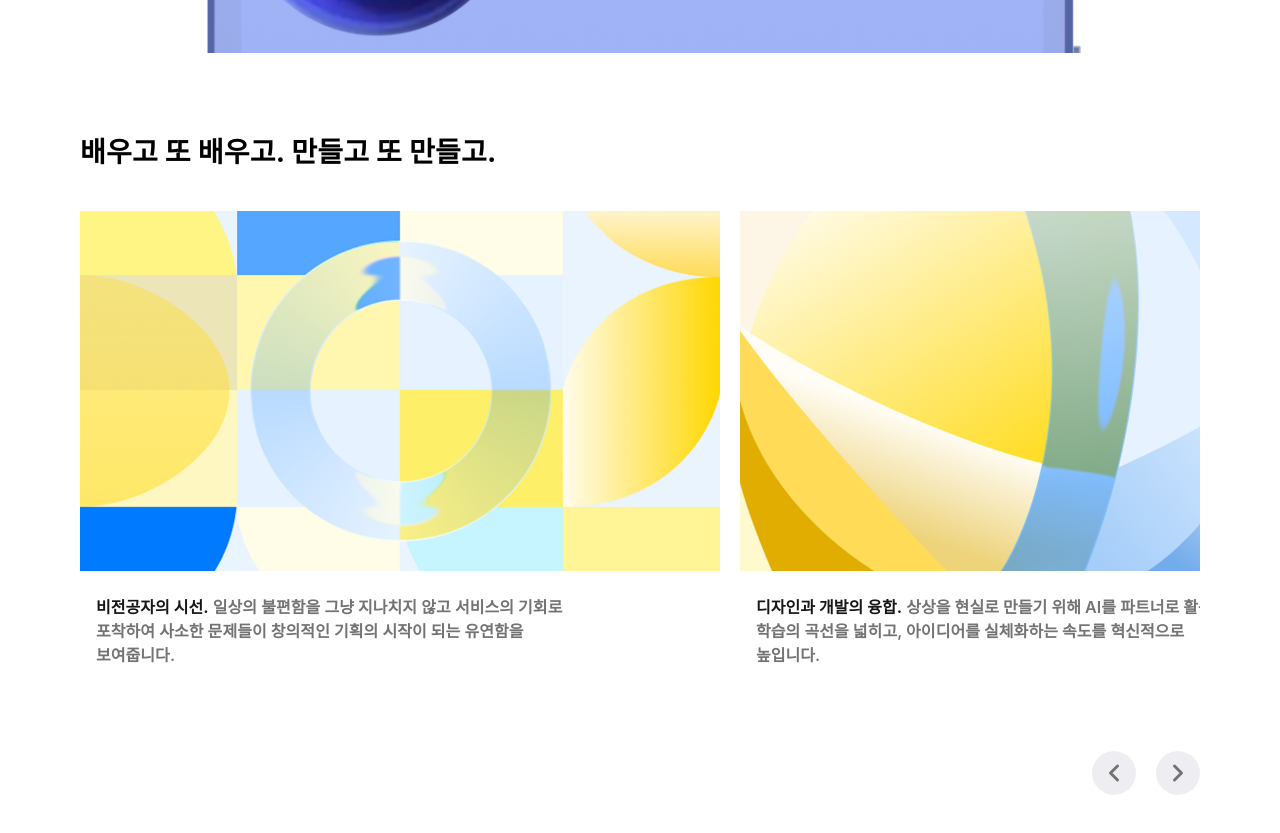
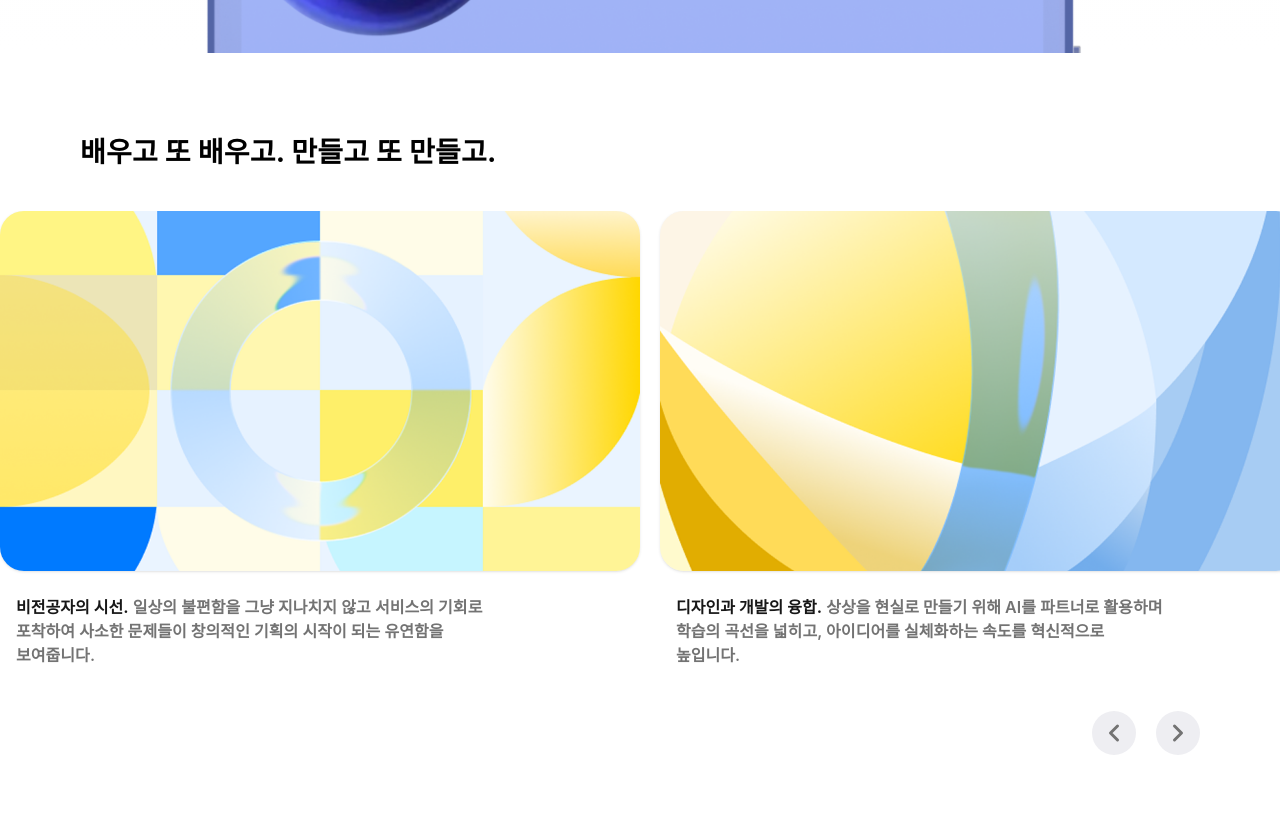
Before and after one commit to BS-Stack-Lab/portfolio-site-2026, a Next.js app: page / in a window 1280 px wide. Shown: the part 3640-4473 px from the top of the page. Built offline with nearby package versions, Linux system fonts and the light colour scheme; a web font is replaced by a local one.

Commit message:
about me section modify

```diff
--- a/components/AboutMe.tsx
+++ b/components/AboutMe.tsx
@@ -53,47 +53,41 @@ export default function AboutMe() {
       <style jsx global>{`
         .scrollbar-hide::-webkit-scrollbar { display: none; }
         .scrollbar-hide { -ms-overflow-style: none; scrollbar-width: none; }
-
-        /* 스크롤 스냅 스타일 추가 */
-        .snap-container {
-          scroll-snap-type: x mandatory; /* 가로 방향으로 강제 스냅 */
-        }
-        .snap-item {
-          scroll-snap-align: center; /* 카드가 컨테이너의 중앙에 스냅됨 */
-        }
-
-        /* 1600px 이상에서 중앙 정렬 시 첫/마지막 카드 스냅 보정 */
+        .snap-container { scroll-snap-type: x mandatory; }
+        .snap-item { scroll-snap-align: center; }
         @media (min-width: 1280px) {
+          /* 첫 번째 카드가 컨테이너의 시작점(패딩 고려)에 맞게 스냅되도록 조정 */
           .snap-item:first-child { scroll-snap-align: start; }
           .snap-item:last-child { scroll-snap-align: end; }
         }
       `}</style>
 
-      <div className="relative w-full max-w-[1600px] mx-auto px-[20px] md:px-[40px] xl:px-[80px] flex flex-col gap-[64px] overflow-visible">
-
-        <div className="w-full flex flex-col xl:items-end items-center gap-[40px] overflow-visible">
-
+      {/* 1. 타이틀 영역: 1600px 제한 + 중앙 정렬 + 패딩 */}
+      <div className="w-full max-w-[1600px] mx-auto px-[20px] md:px-[40px] xl:px-[80px] mb-[40px]">
         <div className="w-full flex justify-start">
           <h2 className="font-wanted font-bold text-[#000000] tracking-[0.23px] xl:text-[28px] xl:leading-[38px] md:text-[24px] text-[20px]">
             배우고 또 배우고. 만들고 또 만들고.
           </h2>
         </div>
+      </div>
 
-          {/* 1. 컨테이너에 snap-container 추가 */}
+      {/* 2. 스크롤 영역: 부모의 1600px 제한을 벗어나 브라우저 끝까지 확장(w-full) */}
       <div
         ref={scrollRef}
         className="w-full overflow-x-auto scrollbar-hide scroll-smooth overflow-y-visible snap-container"
       >
-            <div className="flex flex-row gap-[20px] pb-10 min-w-max">
+        {/* 카드들을 감싸는 wrapper에 패딩을 주어
+          첫 번째 카드가 1600px 라인에 맞춰 시작되게 함 (xl:pl-[80px])
+        */}
+        <div className="flex flex-row gap-[20px] pb-10 min-w-max px-[20px] md:px-[40px] xl:px-[80px]">
           {cardData.map((card, index) => (
             <div
               key={index}
               onClick={() => scrollToCard(index)}
-                  /* 2. 각 카드에 snap-item 추가 */
-                  className={`summary-card snap-item relative flex-shrink-0 flex flex-col items-start gap-[10px] md:gap-[20px] cursor-pointer
-                    xl:w-[640px] xl:h-[436px] md:w-[500px] w-[calc(100vw-40px)]`}
+              className="summary-card snap-item relative flex-shrink-0 flex flex-col items-start gap-[10px] md:gap-[20px] cursor-pointer
+                xl:w-[640px] xl:h-[436px] md:w-[500px] w-[calc(100vw-40px)]"
             >
-                  <div className="w-full aspect-[16/9] bg-[#F5F5F7] rounded-[24px]">
+              <div className="w-full aspect-[16/9] bg-[#F5F5F7] rounded-[24px] overflow-hidden shadow-sm">
                 <img src={card.src} alt="" className="w-full h-full object-cover" />
               </div>
 
@@ -107,9 +101,9 @@ export default function AboutMe() {
           ))}
         </div>
       </div>
-        </div>
 
-        {/* 네비게이션 버튼 영역 동일 */}
+      {/* 3. 버튼 영역: 다시 1600px 제한 안으로 배치 */}
+      <div className="w-full max-w-[1600px] mx-auto px-[20px] md:px-[40px] xl:px-[80px] mt-[24px]">
         <div className="w-full flex justify-end xl:justify-end md:justify-center justify-center">
           <div className="flex flex-row items-center gap-[20px] w-[108px] h-[44px]">
             <button onClick={() => scrollToCard(0)} className="relative w-[44px] h-[44px] bg-[#EEEEF2] rounded-full flex items-center justify-center active:scale-95 transition-all">
```
Lines whose indentation alone changed are shown as unchanged.
